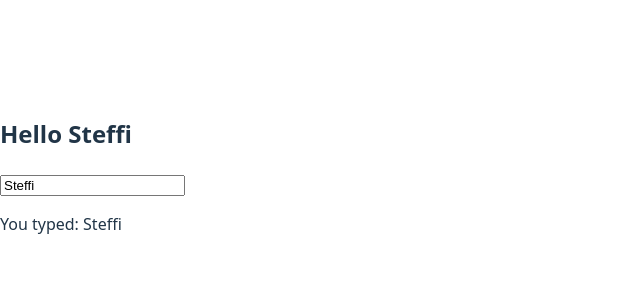
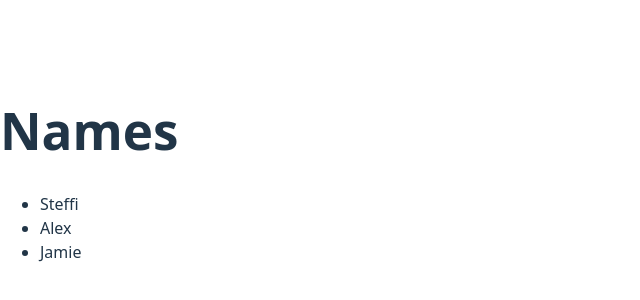
Before and after one commit to StefWed/react-learning, a React (Vite) app in the folder react-day3/: page / in a window 1280 px wide. Shown: the part 226-526 px from the top of the page, without its empty margins (0-640 px from the left). Built offline with nearby package versions, Linux system fonts and the light colour scheme.

Commit message:
In App.jsx: How to Render a List

```diff
--- a/react-day3/src/App.jsx
+++ b/react-day3/src/App.jsx
@@ -1,23 +1,17 @@
 import { useState } from 'react'
-import Greeting from './Greeting'
 
 function App() {
-  const [name, setName] = useState("Steffi")
-
-  function handleChange(event) {
-    setName(event.target.value)
-  }
+  const [names] = useState(["Steffi", "Alex", "Jamie"])
 
   return (
     <div>
-      <Greeting name={name} />
+      <h1>Names</h1>
 
-      <input
-        value={name}
-        onChange={handleChange}
-      />
-
-      { name && <p>You typed: {name}</p> }
+      <ul>
+        {names.map(name => (
+          <li key={name}>{name}</li>
+        ))}
+      </ul>
     </div>
   )
 }
```
